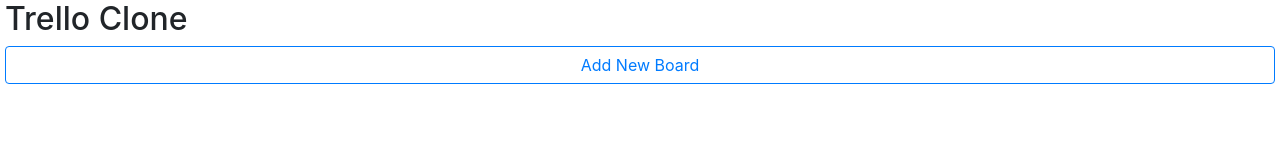
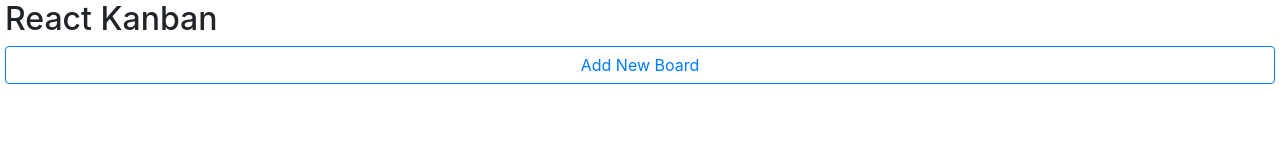
Before and after one commit to leanmiguel/react-kanban, a React (Create React App) app: page / in a window 1280 px wide. Shown: the top 160 px of the page. Built offline with nearby package versions, Linux system fonts and the light colour scheme.

Commit message:
renamed to react-kanban

```diff
--- a/src/Containers/Boards/Boards.js
+++ b/src/Containers/Boards/Boards.js
@@ -99,7 +99,7 @@ class Boards extends React.Component {
 
             <React.Fragment>
 
-                <h2 style={{ marginLeft: '5px' }}>Trello Clone</h2>
+                <h2 style={{ marginLeft: '5px' }}>React Kanban</h2>
 
                 {boards}
 
```
Also changed, not shown: 1 other file (tests, documents, lock files or other folders).
